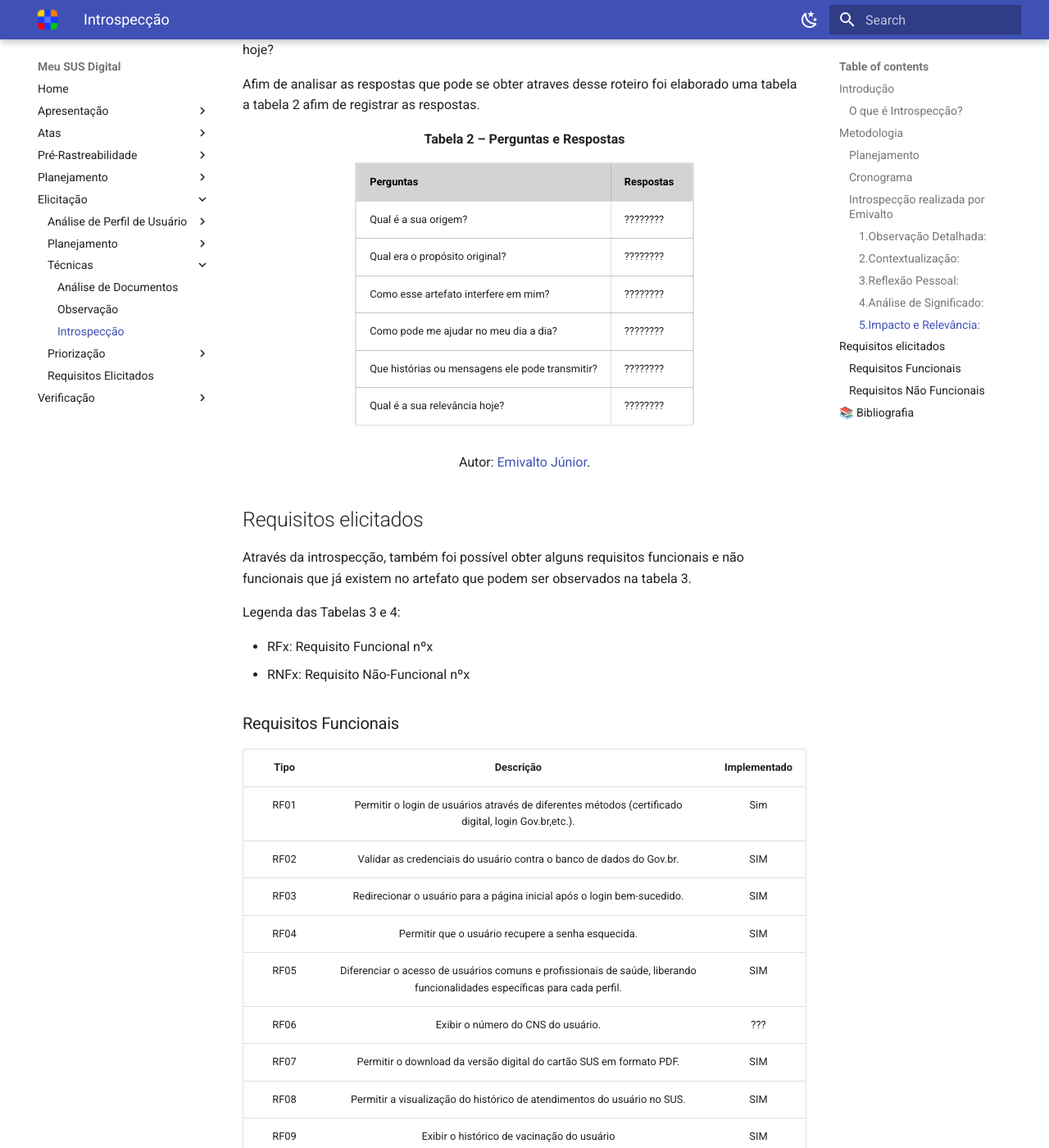
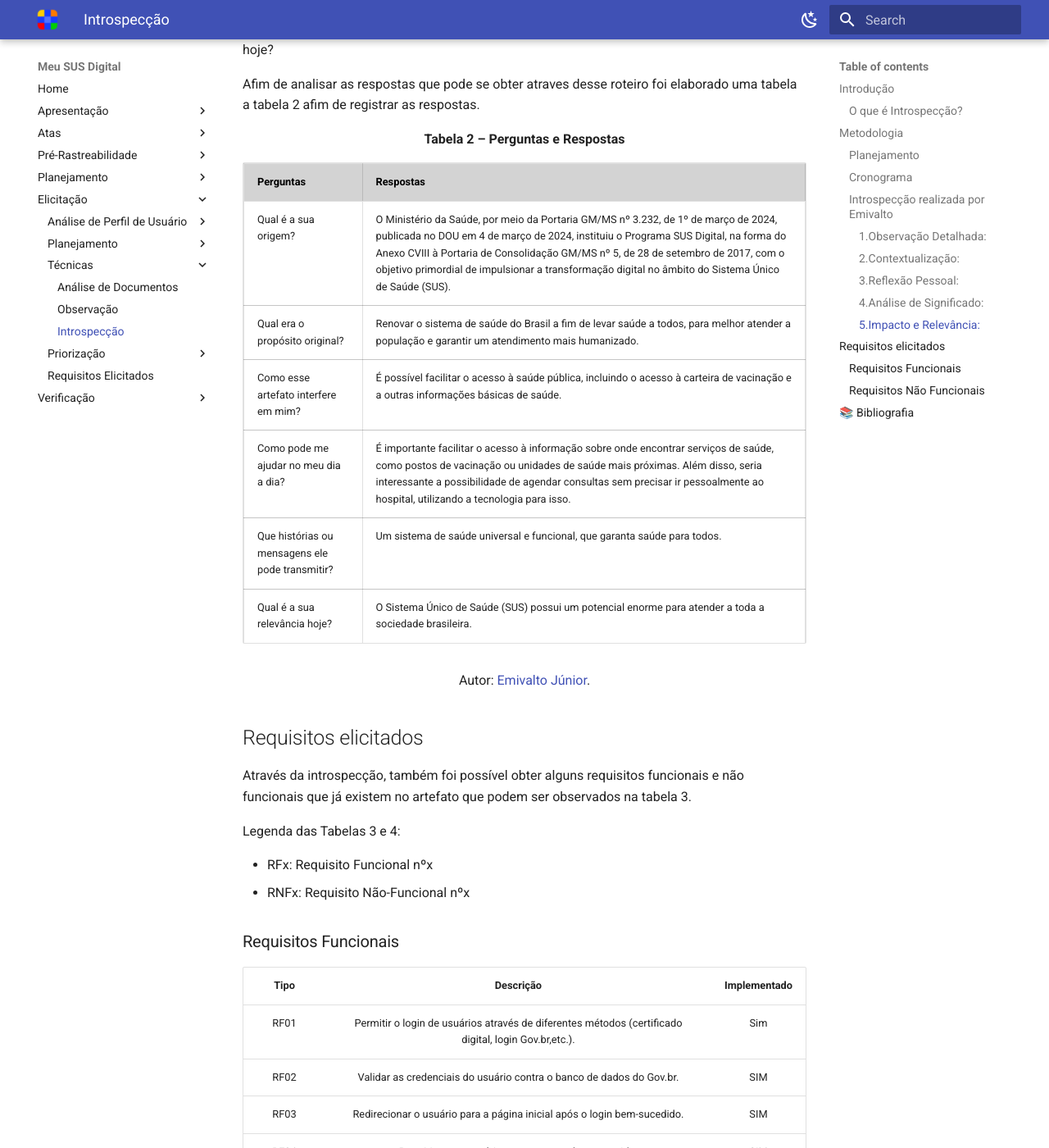
Before and after one commit to Requisitos-de-Software/2024.2-MeuSUSDigital, an MkDocs documentation site: the page built from docs/elicitacao/tecnicas/introspeccao.md, in a window 1280 px wide and 1400 px high, scrolled down 2003 px. Shown: the whole window at 82% size. Built offline with MkDocs 1.6.1 and Material for MkDocs 9.7.7, drawn with Linux system fonts in a browser that asks for light colours; some of the changed text lies outside the part shown.

Commit message:
adição de respostas introspecção

```diff
--- a/docs/elicitacao/tecnicas/introspeccao.md
+++ b/docs/elicitacao/tecnicas/introspeccao.md
@@ -87,42 +87,42 @@
   <tbody>
     <tr>
       <td>Qual é a sua origem? </td>
-      <td>????????</td>
+      <td> O Ministério da Saúde, por meio da Portaria GM/MS nº 3.232, de 1º de março de 2024, publicada no DOU em 4 de março de 2024, instituiu o Programa SUS Digital, na forma do Anexo CVIII à Portaria de Consolidação GM/MS nº 5, de 28 de setembro de 2017, com o objetivo primordial de impulsionar a transformação digital no âmbito do Sistema Único de Saúde (SUS). </td>
     </tr>
     <tr style="background-color: #d3d3d3;  color: #000;">
   </tbody>
     <tbody>
     <tr>
       <td> Qual era o propósito original? </td>
-      <td>????????</td>
+      <td> Renovar o sistema de saúde do Brasil a fim de levar saúde a todos, para melhor atender a população e garantir um atendimento mais humanizado. </td>
     </tr>
     <tr style="background-color: #d3d3d3;  color: #000;">
   </tbody>
     <tbody>
     <tr>
       <td> Como esse artefato interfere em mim? </td>
-      <td>????????</td>
+      <td> É possível facilitar o acesso à saúde pública, incluindo o acesso à carteira de vacinação e a outras informações básicas de saúde.  </td>
     </tr>
     <tr style="background-color: #d3d3d3;  color: #000;">
   </tbody>
     <tbody>
     <tr>
       <td> Como pode me ajudar no meu dia a dia?  </td>
-      <td>????????</td>
+      <td> É importante facilitar o acesso à informação sobre onde encontrar serviços de saúde, como postos de vacinação ou unidades de saúde mais próximas. Além disso, seria interessante a possibilidade de agendar consultas sem precisar ir pessoalmente ao hospital, utilizando a tecnologia para isso.</td>
     </tr>
     <tr style="background-color: #d3d3d3;  color: #000;">
   </tbody>
     <tbody>
     <tr>
       <td> Que histórias ou mensagens ele pode transmitir? </td>
-      <td>????????</td>
+      <td> Um sistema de saúde universal e funcional, que garanta saúde para todos. </td>
     </tr>
     <tr style="background-color: #d3d3d3;  color: #000;">
   </tbody>
     <tbody>
     <tr>
       <td> Qual é a sua relevância hoje? </td>
-      <td>????????</td>
+      <td>O Sistema Único de Saúde (SUS) possui um potencial enorme para atender a toda a sociedade brasileira. </td>
     </tr>
     <tr style="background-color: #d3d3d3;  color: #000;">
   </tbody>
@@ -195,6 +195,7 @@
 >https://aprender3.unb.br/course/view.php?id=23736&section=6
 >https://meususdigital.saude.gov.br/inicio
 >https://www.gov.br/saude/pt-br/composicao/seidigi/meususdigital
+>https://portalfns.saude.gov.br/instituicao-do-sus-digital/#:~:text=O%20Minist%C3%A9rio%20da%20Sa%C3%BAde%2C%20por,impulsionar%20a%20transforma%C3%A7%C3%A3o%20digital%20no
 
 
 
```
Also changed, not shown: other parts of docs/elicitacao/tecnicas/introspeccao.md (+4 -4 lines).
